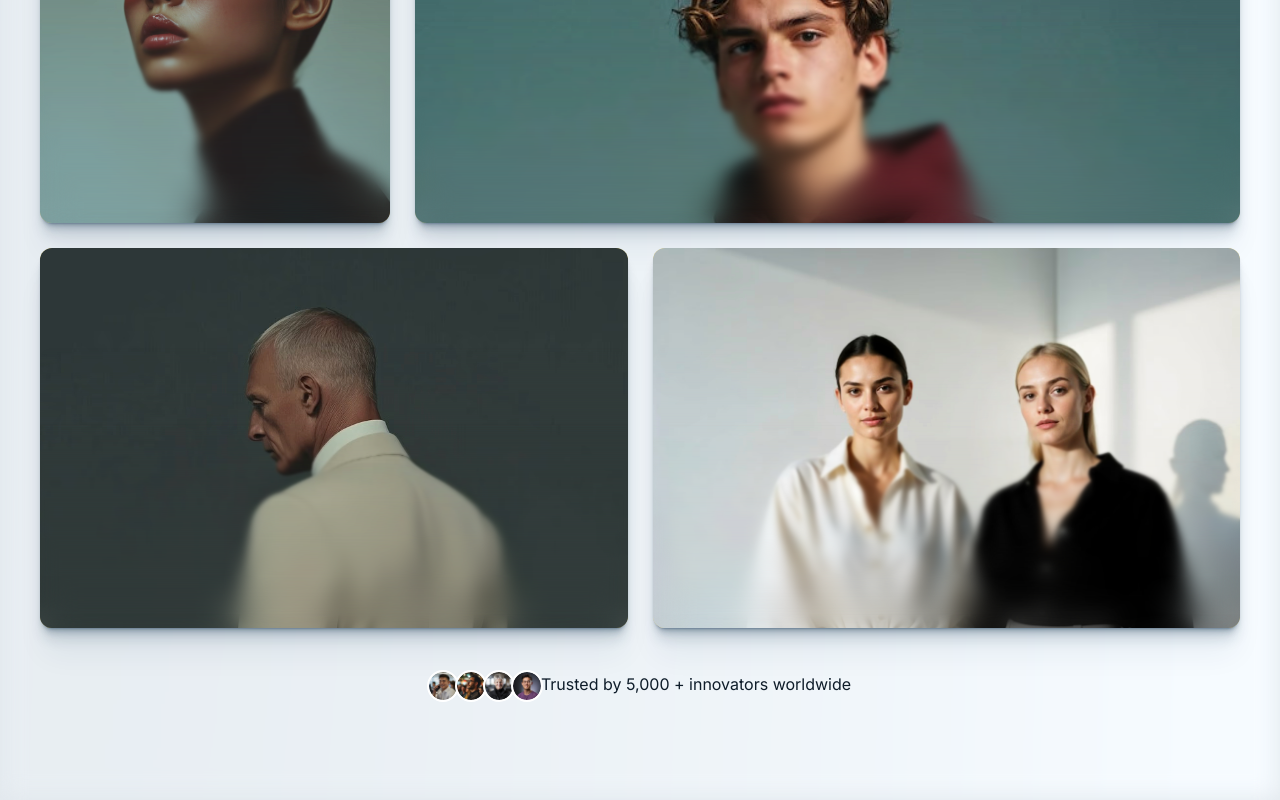
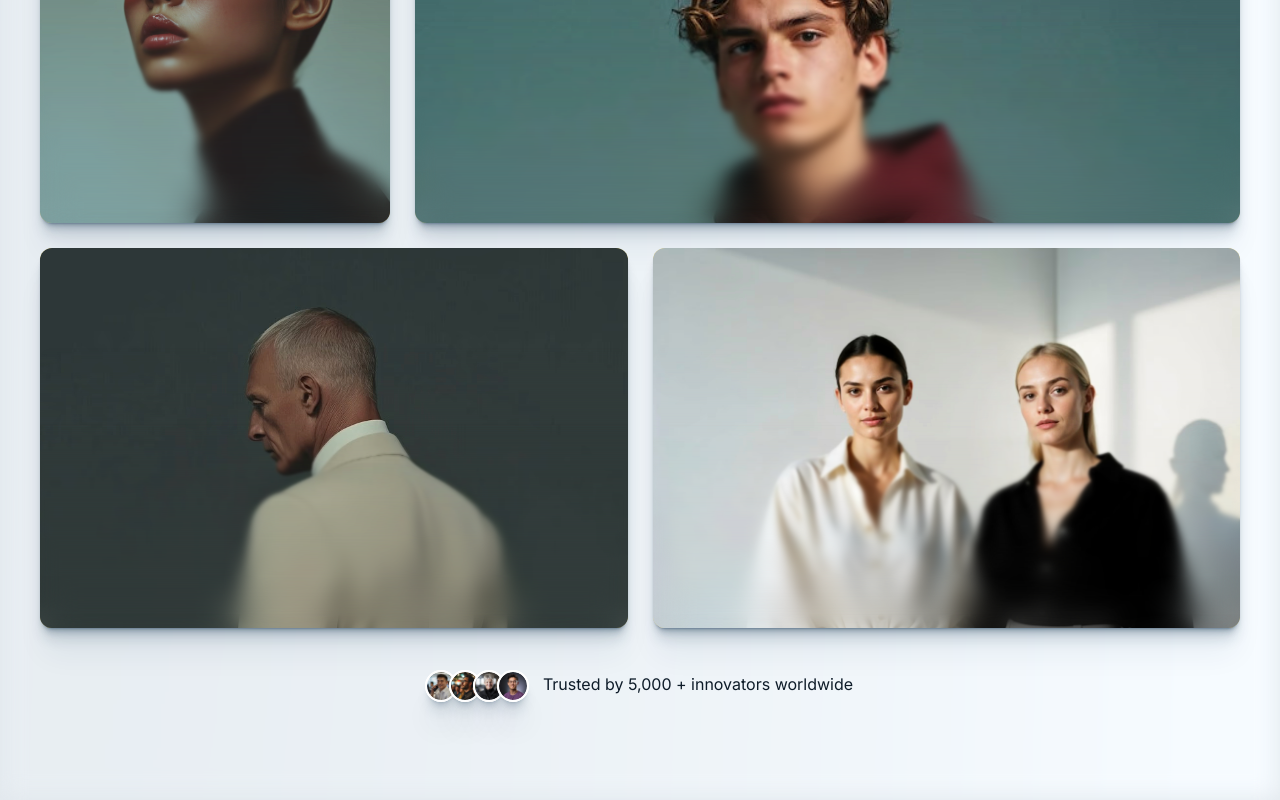
Before and after one commit to ask0ldd/FolioV2, a React (Vite) app: page / in a window 1280 px wide. Shown: the part 6499-7299 px from the top of the page. Built offline with nearby package versions, Linux system fonts and the light colour scheme.

Commit message:
*edit* front / happy clients component : avatars improved shadows

```diff
--- a/src/pages/App.css
+++ b/src/pages/App.css
@@ -271,3 +271,13 @@ section {
     0 6.382653521484461px 11.48877633867203px -2.625px #10314d1c,
     0 20px 36px -3.5px #10314d0f;
 }
+
+.HappyClientsAvatarsShadows {
+  box-shadow: rgba(255, 255, 255, 0.9) 0px 0px 0px 2px,
+    rgba(16, 49, 77, 0.21) 0px 0.706592px 0.706592px -0.583333px,
+    rgba(16, 49, 77, 0.2) 0px 1.80656px 1.80656px -1.16667px,
+    rgba(16, 49, 77, 0.2) 0px 3.62176px 3.62176px -1.75px,
+    rgba(16, 49, 77, 0.18) 0px 6.8656px 6.8656px -2.33333px,
+    rgba(16, 49, 77, 0.16) 0px 13.6468px 13.6468px -2.91667px,
+    rgba(16, 49, 77, 0.09) 0px 30px 30px -3.5px;
+}
--- a/src/pages/app/sections/HappyClients.tsx
+++ b/src/pages/app/sections/HappyClients.tsx
@@ -116,12 +116,12 @@ export default function HappyClients(){
 
             </div>
 
-            <div className='flex flex-row mt-[44px]'>
+            <div className='flex flex-row mt-[44px] gap-x-[16px]'>
                 <div className='flex flex-row h-[28px]'>
-                    <img src={avatar1} className='rounded-full outline-2 outline-white'/>
-                    <img src={avatar2} className='rounded-full outline-2 outline-white'/>
-                    <img src={avatar3} className='rounded-full outline-2 outline-white'/>
-                    <img src={avatar4} className='rounded-full outline-2 outline-white'/>
+                    <img src={avatar1} className='rounded-full outline-2 outline-white HappyClientsAvatarsShadows'/>
+                    <img src={avatar2} className='rounded-full outline-2 outline-white ml-[-4px] HappyClientsAvatarsShadows'/>
+                    <img src={avatar3} className='rounded-full outline-2 outline-white ml-[-4px] HappyClientsAvatarsShadows'/>
+                    <img src={avatar4} className='rounded-full outline-2 outline-white ml-[-4px] HappyClientsAvatarsShadows'/>
                 </div>
                 <span>Trusted by 5,000 + innovators worldwide</span>
             </div>
```
